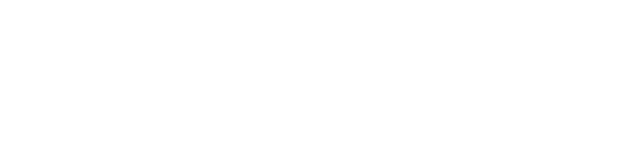
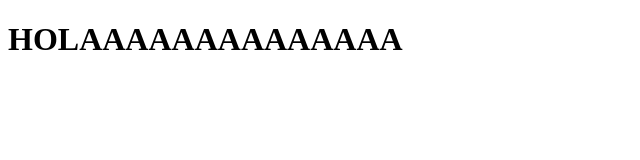
Before and after one commit to forellanauribe/potionfy, a plain HTML site: page index.html in a window 1280 px wide. Shown: the whole page, without its empty margins (0-640 px from the left). Drawn offline with Linux system fonts and the light colour scheme.

Commit message:
se agrego un div con un h1 mensaje holaaa

```diff
--- a/index.html
+++ b/index.html
@@ -7,6 +7,8 @@
   <title>Document</title>
 </head>
 <body>
-
+    <div>
+      <h1>HOLAAAAAAAAAAAAAA</h1>
+    </div>
 </body>
 </html>
```
